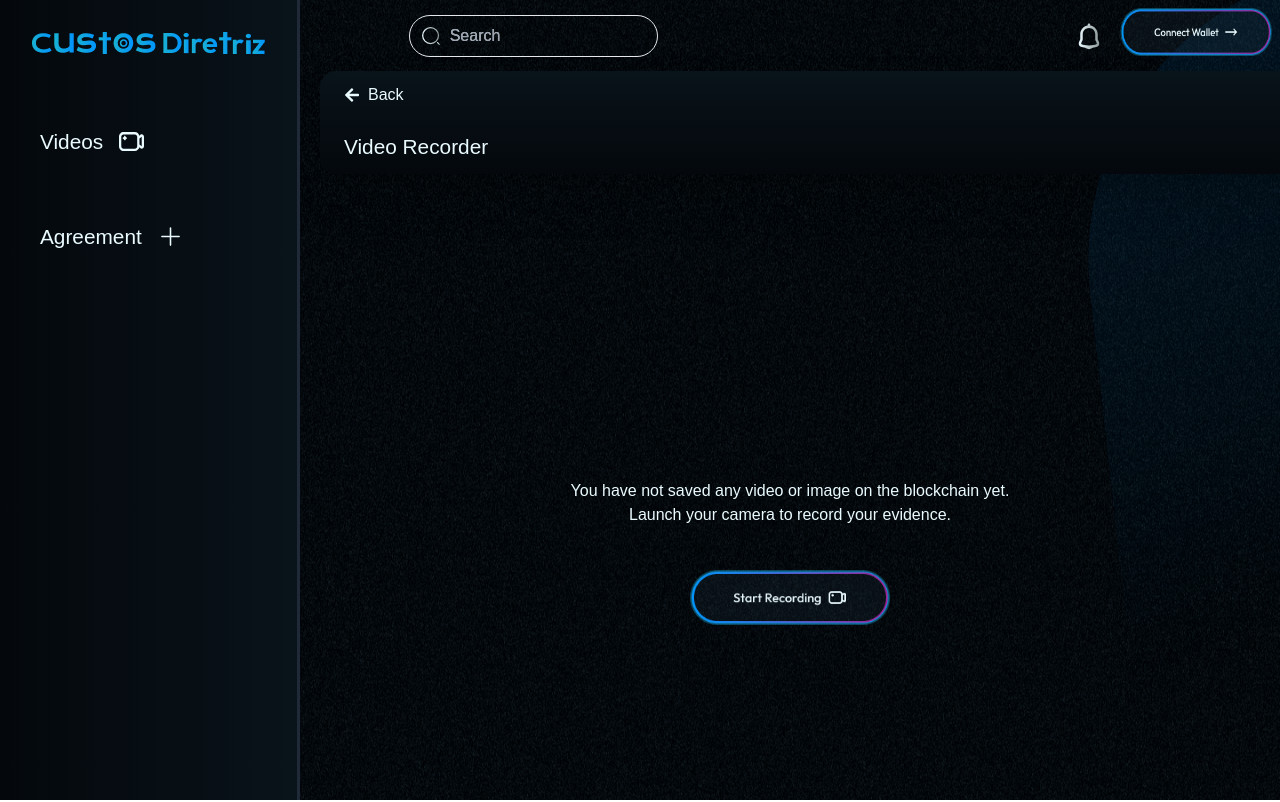
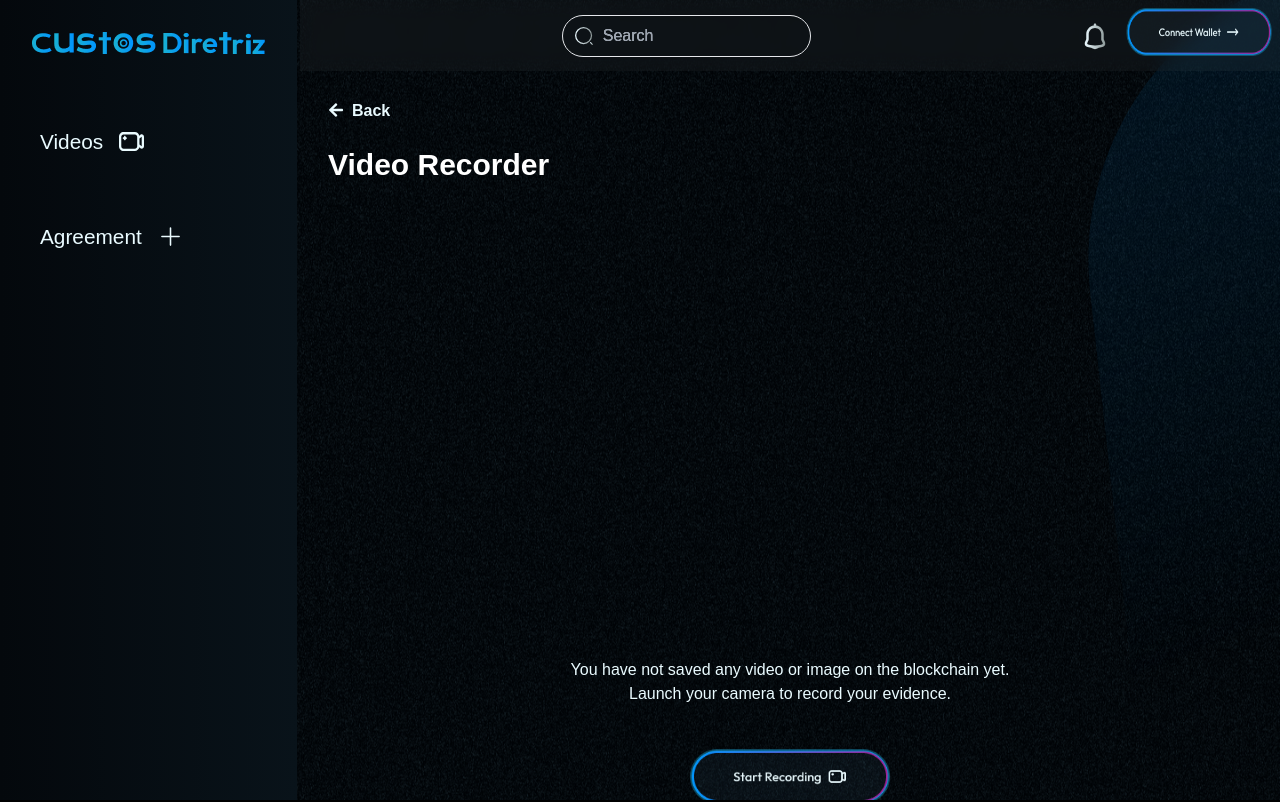
Before and after one commit to ryzen-xp/Custos-Dapp, a Next.js app: page /crimerecorder in a window 1280 px wide. Shown: the top 802 px of the page. Built offline with nearby package versions, Linux system fonts and the light colour scheme; what tailwindcss-border-gradient-radius would draw is missing.

Commit message:
some error and success messgaes blah blah blah

```diff
--- a/src/app/agreement/components/AgreementNav.jsx
+++ b/src/app/agreement/components/AgreementNav.jsx
@@ -3,7 +3,7 @@ import React, { useContext } from "react";
 import { FaArrowLeft } from "react-icons/fa";
 import Page from "../[...slug]/page";
 
-const AgreementNav = ({ activeTab, setActiveTab }) => {
+const AgreementNav = ({ activeTab, setActiveTab, text, mode}) => {
   const { globalState } = useContext(GlobalStateContext);
   return (
     <div className="flex flex-col w-full p-4 gap-4 ">
@@ -26,7 +26,7 @@ const AgreementNav = ({ activeTab, setActiveTab }) => {
           </button>
         </div>
         <div className="flex justify-between items-center">
-          <p className="text-3xl font-bold text-white">Agreements</p>
+          <p className="text-3xl font-bold text-white">{text}</p>
           {/* <div className={`${globalState !== "" ? "flex" : "hidden"}`}>
             <div className="button-transition">
               <img
@@ -49,6 +49,7 @@ const AgreementNav = ({ activeTab, setActiveTab }) => {
       </div>
 
       {/* Tab Navigation */}
+      {!mode &&
       <div className="relative">
         <div className="flex justify-around w-fit gap-16 text-lg">
           <button
@@ -112,6 +113,7 @@ const AgreementNav = ({ activeTab, setActiveTab }) => {
           )} */}
         </div>
       </div>
+}
     </div>
   );
 };
--- a/src/app/agreement/page.jsx
+++ b/src/app/agreement/page.jsx
@@ -188,7 +188,7 @@ function AgreementList() {
   return (
     <div className="w-full flex flex-col">
       {/* Secondary Navbar */}
-      <AgreementNav activeTab={activeTab} setActiveTab={setActiveTab} />
+      <AgreementNav activeTab={activeTab} setActiveTab={setActiveTab} text={'Agreement'}/>
 
       <div className="w-full">
         {loadingAgreements || loadingPendingAgreements ? (
--- a/src/app/crimerecorder/layout.js
+++ b/src/app/crimerecorder/layout.js
@@ -1,56 +1,81 @@
-"use client"; // Ensure this file is a client component
-import React, { useState } from "react"; // Import useState
+"use client";
+import { useState, useEffect, useContext } from "react";
+import { FiX } from "react-icons/fi";
 import "../globals.css";
 import Footer from "@/components/footer";
+import Metadata from "../metadata";
+import BackgroundWrapper from "@/components/backgroundwrapper";
+
 import Sidepane from "@/components/dapps/sidepane";
 import Header from "@/components/dapps/header";
-import { FaArrowLeft } from "react-icons/fa";
+import Image from 'next/image';
+import { WalletContext } from "@/components/walletprovider"; // Import WalletContext
 
 export default function RootLayout({ children }) {
-  const [headerOpen, setHeaderOpen] = useState(false); // Track header state
+  const [isSidepaneOpen, setSidepaneOpen] = useState(false); // State to toggle sidepane
+  const { address, signMessage } = useContext(WalletContext); // Access address and signMessage from WalletContext
 
-  const handleToggleHeader = (isOpen) => {
-    setHeaderOpen(isOpen);
+  // Function to toggle sidepane visibility
+  const toggleSidepane = (e) => {
+    e.stopPropagation(); // Stop event propagation
+    setSidepaneOpen(!isSidepaneOpen);
   };
 
+  // Effect to disable scrolling when sidepane is open
+  useEffect(() => {
+    if (isSidepaneOpen) {
+      document.body.style.overflow = "hidden";
+    } else {
+      document.body.style.overflow = "auto";
+    }
+  }, [isSidepaneOpen]);
+
+  // Function to close sidepane if clicked outside
+  const handleOutsideClick = (e) => {
+    console.log("triggered");
+    if (!e.target.closest(".sidepane")) {
+      setSidepaneOpen(false);
+    }
+  };
+
+
+
   return (
-    <div className="flex min-h-screen w-full">
-      {/* Sidepane (Left Sidebar) - Visible only on medium screens and up */}
-      <div className="hidden md:block w-fit h-full z-50 bg-gray-800 sticky top-0">
+    <div
+      className={`flex min-h-[100vh] w-full ${
+        isSidepaneOpen ? "sidepane-open backdrop-blur-lg" : ""
+      }`}
+      onClick={handleOutsideClick}
+    >
+      {/* Sidepane */}
+      <div
+        className={`w-fit ${
+          isSidepaneOpen ? "absolute" : "hidden"
+        } h-full z-20 md:flex top-0 left-0 sidepane`}
+      >
         <Sidepane />
       </div>
 
-      {/* Main Content Area */}
-      <div className="w-full min-h-screen flex flex-col">
-        {/* Fixed Header */}
-        <div className="fixed left-0 right-0 z-10">
+      {/* Main content area */}
+      <div
+        className={`flex flex-col w-full  h-[100vh] overflow-y-scroll scrollbar-hide md:pl-0 ${
+          isSidepaneOpen ? "backdrop-blur-lg" : ""
+        }`}
+      >
+        {/* Header */}
+        <div className="flex backdrop-filter backdrop-blur-[10px] w-full bg-[#ffffff0a] sticky top-0 z-[400]">
           <Header />
-          <div className="ml-[20rem] rounded-2xl flex-col w-full flex gap-2 h-fit px-6 py-3 shadow-2xl bg-gradient-to-t from-[#04080C] to-[#09131A]">
-            <button
-              className="w-full text-[#EAFBFF] flex justify-start items-center  align-middle"
-              onClick={() => window.history.back()}
-            >
-              <FaArrowLeft className="mr-2 text-[#EAFBFF]" />{" "}
-              <p className="text-[#EAFBFF]">Back</p>
-            </button>
-
-            <div className="mt-4 flex justify-end items-center w-full m-auto">
-              <div className="w-full flex text-[#EAFBFF] text-[1.3em] justify-start">
-                <a href="/crimerecorder/record"> Video Recorder</a>
-              </div>
-              <div className="w-full md:flex justify-end items-center gap-4 hidden"></div>
-            </div>
-          </div>
+          <button className="md:hidden z-30" onClick={(e) => toggleSidepane(e)}>
+            {isSidepaneOpen ? (
+              <FiX size={40} className="text-[#afb9c0e1]" />
+            ) : (
+              <img src="/hamburger.svg" alt="Menu" width={50} height={20} />
+            )}
+          </button>
         </div>
 
-        {/* Main Content */}
-        <div
-          className={`flex flex-col w-full transition-all mt-40 md:my-5 duration-300 ${
-            headerOpen ? "pt-40" : "pt-16 md:pt-0"
-          }`} // Adjust padding-top dynamically based on header state
-        >
-          <div className="w-full px-8 flex flex-col">{children}</div>
-        </div>
+        {/* Children Content */}
+        <div className="flex flex-col p-3 w-full mb-10">{children}</div>
       </div>
     </div>
   );
--- a/src/app/crimerecorder/page.jsx
+++ b/src/app/crimerecorder/page.jsx
@@ -2,6 +2,7 @@
 import React, { useContext, useEffect, useState } from "react";
 import { WalletContext } from "@/components/walletprovider";
 import NoRecordScreen from "./components/NoRecordScreen";
+import AgreementNav from "../agreement/components/AgreementNav";
 
 
 const Uploads = () => {
@@ -67,6 +68,7 @@ const handleDownload = async (file) => {
 
 return (
    <div className="min-h-screen">
+    <AgreementNav activeTab={'activeTab'} setActiveTab={'setActiveTab'} text={'Video Recorder'} mode={"video"}/>
       <div className="p-6">
         {/* Check if there are uploaded files */}
         {!uploadedFiles.length ? (
```
